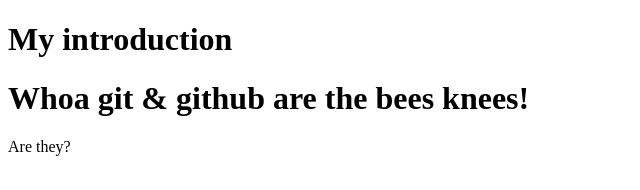
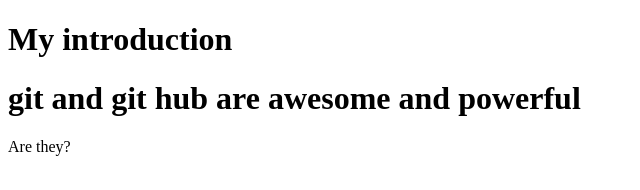
Before and after one commit to flevenson/firstRepository, a plain HTML site: page index.html in a window 1280 px wide. Shown: the whole page, without its empty margins (0-640 px from the left). Drawn offline with Linux system fonts and the light colour scheme.

Commit message:
Add content to body

```diff
--- a/index.html
+++ b/index.html
@@ -5,7 +5,7 @@
   </head>
   <body>
     <h1>My introduction</h1>
-    <h1>Whoa git & github are the bees knees!</h1>
+    <h1>git and git hub are awesome and powerful</h1>
     <p>Are they?</p>
   </body>
 </html>
```
